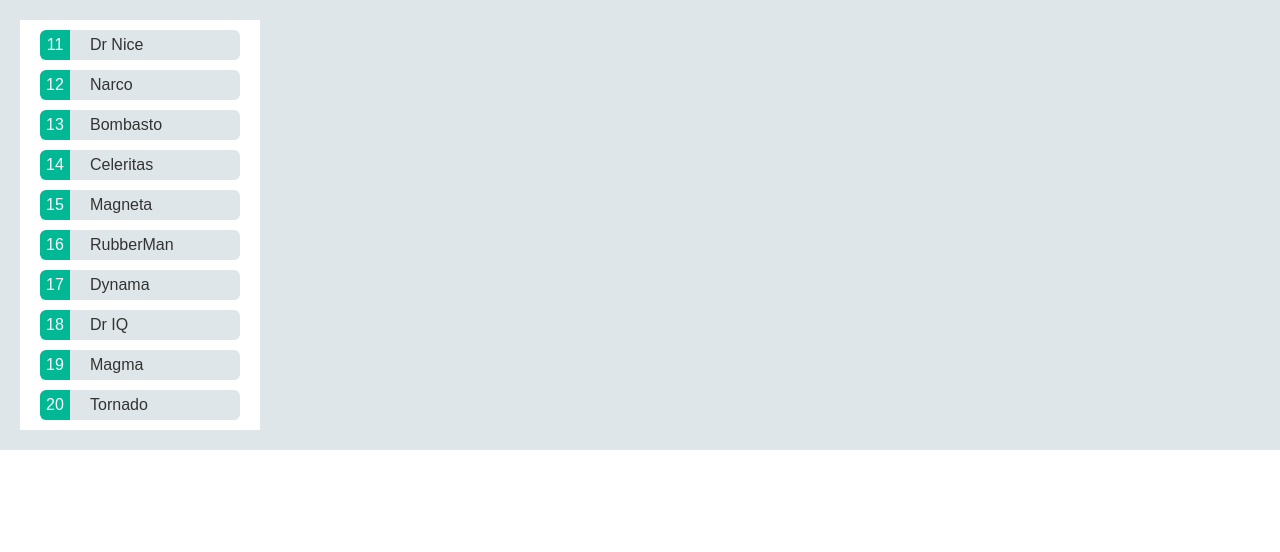
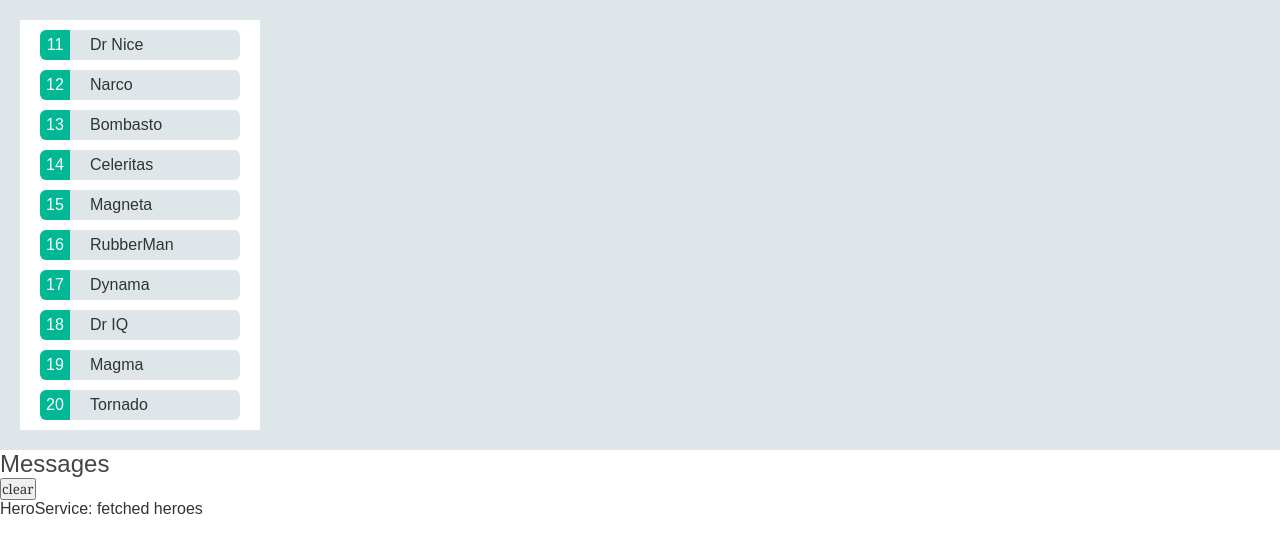
Before and after one commit to m374011987/my-angular, an Angular app: page / in a window 1280 px wide. Shown: the top 552 px of the page. Built offline with nearby package versions, Linux system fonts and the light colour scheme.

Commit message:
添加message服务类及其对应组件

```diff
--- a/src/app/app.component.html
+++ b/src/app/app.component.html
@@ -1 +1,2 @@
 <app-heros></app-heros>
+<app-messages></app-messages>
--- a/src/app/app.module.ts
+++ b/src/app/app.module.ts
@@ -6,12 +6,14 @@
 import { AppComponent } from './app.component';
 import { HerosComponent } from './heros/heros.component';
 import { HeroDetailComponent } from './hero-detail/hero-detail.component';
+import { MessagesComponent } from './messages/messages.component';
 
 @NgModule({
   declarations: [
     AppComponent,
     HerosComponent,
-    HeroDetailComponent
+    HeroDetailComponent,
+    MessagesComponent
   ],
   imports: [
     BrowserModule,
--- a/src/app/hero.service.ts
+++ b/src/app/hero.service.ts
@@ -2,15 +2,18 @@
 import { Observable, of } from 'rxjs';
 import { Hero } from './hero';
 import { HEROES } from './mock-heroes';
+import { MessageService } from './message.service';
 
 @Injectable({
   providedIn: 'root'
 })
 export class HeroService {
 
-  constructor() { }
+  //note: 注入messageservice,获取英雄列表就对其数组进行添加
+  constructor(private messageService: MessageService) { }
 
   getHeroes(): Observable<Hero[]> {
+    this.messageService.add('HeroService: fetched heroes');
     return of(HEROES);
   }
 }
--- /dev/null
+++ b/src/app/message.service.ts
@@ -0,0 +1,17 @@
+import { Injectable } from '@angular/core';
+
+@Injectable({
+  providedIn: 'root'
+})
+export class MessageService {
+  messages: string[] = [];
+  constructor() { }
+
+  add(message: string) {
+    this.messages.push(message);
+  }
+
+  clear() {
+    this.messages = [];
+  }
+}
--- /dev/null
+++ b/src/app/messages/messages.component.html
@@ -0,0 +1,7 @@
+<div *ngIf="messageService.messages.length">
+
+    <h2>Messages</h2>
+    <button class="clear" (click)="messageService.clear()">clear</button>
+    <div *ngFor='let message of messageService.messages'> {{message}} </div>
+
+</div>
--- /dev/null
+++ b/src/app/messages/messages.component.ts
@@ -0,0 +1,16 @@
+import { MessageService } from './../message.service';
+import { Component, OnInit } from '@angular/core';
+
+@Component({
+  selector: 'app-messages',
+  templateUrl: './messages.component.html',
+  styleUrls: ['./messages.component.css']
+})
+export class MessagesComponent implements OnInit {
+
+  constructor(public messageService: MessageService) { }
+
+  ngOnInit(): void {
+  }
+
+}
```
Also changed, not shown: src/app/messages/messages.component.css (added), 2 other files (tests, documents, lock files or other folders).
